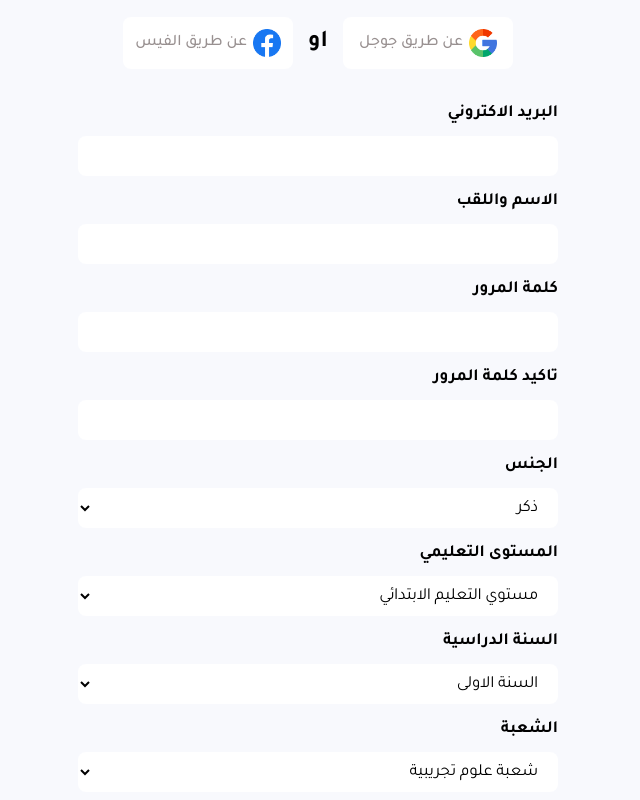
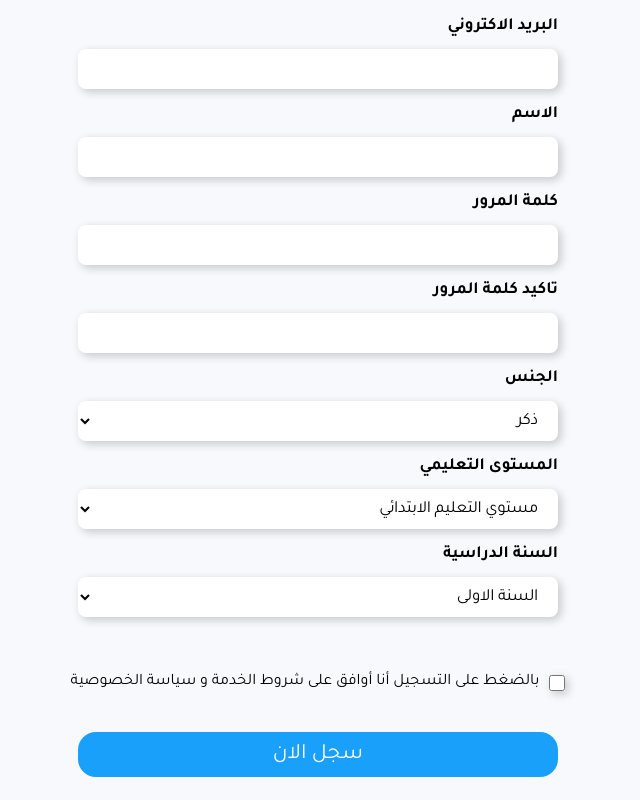
Before and after one commit to ahmad-salah108/Academytna, a React (Create React App) app: page /register/student in a window 1280 px wide. Shown: the part 220-1020 px from the top of the page, without its empty margins (322-962 px from the left). Built offline with nearby package versions, Linux system fonts and the light colour scheme.

Commit message:
login form validation

```diff
--- a/package.json
+++ b/package.json
@@ -14,6 +14,7 @@
     "react-calendar": "^3.9.0",
     "react-chartjs-2": "^4.3.1",
     "react-dom": "^18.2.0",
+    "react-hook-form": "^7.39.4",
     "react-icons": "^4.4.0",
     "react-paginate": "^8.1.3",
     "react-router": "^6.4.0",
--- a/src/assest/css/auth/teacherRegister.css
+++ b/src/assest/css/auth/teacherRegister.css
@@ -179,3 +179,11 @@
     font: bold;
     margin: 40px auto 10px;
 }
+.teacher-register button[disabled], .student-register button[disabled]{
+    opacity: 0.5;
+}
+
+.teacher-register input, .student-register input,
+.teacher-register select, .student-register select{
+    box-shadow: 3px 3px 10px 0 rgba(0, 0, 0, 0.2);
+}
--- a/src/assest/css/auth/techerLogin.css
+++ b/src/assest/css/auth/techerLogin.css
@@ -132,9 +132,12 @@
     margin: 40px auto 10px;
 }
 
-
 .teacher-login .forgot-password-link, .student-login .forgot-password-link{
     color: #18A0FB;
     font-size: 20px;
     font-weight: bold;
 }
+
+.teacher-login input, .student-login input{
+    box-shadow: 3px 3px 10px 0 rgba(0, 0, 0, 0.2);
+}
--- a/src/pages/auth/StudentLogin.js
+++ b/src/pages/auth/StudentLogin.js
@@ -1,14 +1,13 @@
-import {useEffect, useRef} from 'react'
-import { Link, Navigate, useNavigate } from 'react-router-dom'
-import google from '../../images/Group.png'
-import facebook from '../../images/فيس  2.png'
-import axios from 'axios';
+import {useEffect} from 'react'
+import { Link } from 'react-router-dom'
+import { useForm } from 'react-hook-form';
 
 export default function StudentLogin() {
-  const email = useRef();
-  const password = useRef();
-  const navigate = useNavigate();
-  const authError = useRef();
+  const {register, handleSubmit, formState: {errors}} = useForm();
+
+  const onSubmit = (data)=>{
+    console.log(data);
+  }
 
   useEffect(()=>{
       window.scrollTo({
@@ -16,24 +15,6 @@ export default function StudentLogin() {
         top:0
       })
     },[])
-
-    const handleAuth = (e)=>{
-      e.preventDefault();
-      axios.post('https://pall.pal-lady.com/InfixLMS%20v5.0.0/api/login', null,{
-        params: {
-          email: email.current.value,
-          password: password.current.value,
-        },
-      }).then(response => {
-        if(response.status == 200){
-          navigate('/')
-        }else{
-          console.log('auth error')
-        }
-      }).catch(err => {
-        authError.current.textContent = 'خطأ في بيانات التسجيل'
-      });
-    };
 
   return (
     <div className='student-login container'>
@@ -45,31 +26,21 @@ export default function StudentLogin() {
                 <Link to={"/login/teacher"} className="notActive">تسجيل كمعلم </Link>
             </div>
            <div className='register-process-wrapper'>
-              <div className='register-through'>
-                <button className='register-way-box'>
-                  <img src={google} alt="" className='image-way'/>
-                  <span className='name-way'>عن طريق جوجل </span>
-                </button>
-                <span className='or'>او</span>
-                <button className='register-way-box'>
-                  <img src={facebook} alt=""  className='image-way'/>
-                  <span className='name-way'>عن طريق الفيس </span>
-                </button>
-              </div>
-              <form className='register-form'>
+              <form onSubmit={handleSubmit(onSubmit)} className='register-form'>
                 <div className='form-input-wrapper'>
                   <label className='input-title'>البريد الاكتروني</label>
-                  <input ref={email} type={"email"} className="input"/>
+                  <input type={"email"} {...register('email', {required: 'البريد الالكتروني مطلوب'})} className="input"/>
+                  <span style={{color: 'red'}}>{errors.email?.message}</span>
                 </div>
                 <div className='form-input-wrapper'>
                   <label className='input-title'> كلمة المرور   </label>
-                  <input ref={password} type={'password'} className="input"/>
+                  <input type={'password'} {...register('password', {required: 'كلمة المرور مطلوبة'})} className="input"/>
+                  <span style={{color: 'red'}}>{errors.password?.message}</span>
                 </div>
                 <Link className='forgot-password-link' to={"/forgot-password"}>
                 هل نسيت كلمة المرور
                 </Link>
-                <button onClick={handleAuth} className='register-btn'> تسجيل الدخول  </button>
-                <h2 style={{color: 'red'}} ref={authError}></h2>
+                <button className='register-btn'> تسجيل الدخول  </button>
               </form>
           </div>
         </div>
--- a/src/pages/auth/StudentRegister.js
+++ b/src/pages/auth/StudentRegister.js
@@ -1,17 +1,23 @@
+import { useRef } from 'react'
 import {useEffect} from 'react'
+import { useForm } from 'react-hook-form'
 import { Link } from 'react-router-dom'
-import google from '../../images/Group.png'
-import facebook from '../../images/فيس  2.png'
 
 export default function StudentRegister() {
+  const {register, handleSubmit, formState: {errors}} = useForm();
+  const password = useRef(null);
+  const {ref, ...rest} = register('password', {required: 'كلمة المرور مطلوبة'});
 
-    useEffect(()=>{
-        window.scrollTo({
-          behavior:"smooth",
-          top:0
-        })
-      },[])
+  const onSubmit = (data)=>{
+    console.log(data)
+  }
 
+  useEffect(()=>{
+      window.scrollTo({
+        behavior:"smooth",
+        top:0
+      })
+    },[])
 
   return (
     <div className='student-register container'>
@@ -23,37 +29,33 @@ export default function StudentRegister() {
                 <Link to={"/register/teacher"} className="notActive">تسجيل كمعلم </Link>
             </div>
            <div className='register-process-wrapper'>
-              <div className='register-through'>
-                <button className='register-way-box'>
-                  <img src={google} alt="" className='image-way'/>
-                  <span className='name-way'>عن طريق جوجل </span>
-                </button>
-                <span className='or'>او</span>
-                <button className='register-way-box'>
-                  <img src={facebook} alt=""  className='image-way'/>
-                  <span className='name-way'>عن طريق الفيس </span>
-                </button>
-              </div>
-              <form className='register-form'>
+              <form onSubmit={handleSubmit(onSubmit)} className='register-form'>
                 <div className='form-input-wrapper'>
                   <label className='input-title'>البريد الاكتروني</label>
-                  <input type={"email"} className="input"/>
+                  <input type={"email"} {...register('email', {required: 'البريد الالكتروني مطلوب'})} className="input"/>
+                  <span style={{color: 'red'}}>{errors.email?.message}</span>
                 </div>
                 <div className='form-input-wrapper'>
-                  <label className='input-title'>الاسم واللقب</label>
-                  <input type={"email"} className="input"/>
+                  <label className='input-title'>الاسم</label>
+                  <input {...register('name', {required: 'الاسم مطلوب'})} className="input"/>
+                  <span style={{color: 'red'}}>{errors.name?.message}</span>
                 </div>
                 <div className='form-input-wrapper'>
                   <label className='input-title'> كلمة المرور   </label>
-                  <input type={'password'} className="input"/>
+                  <input type={'password'} ref={e => {ref(e); password.current = e;}} {...rest}  className="input"/>
+                  <span style={{color: 'red'}}>{errors.password?.message}</span>
                 </div>
                 <div className='form-input-wrapper'>
                   <label className='input-title'> تاكيد كلمة المرور  </label>
-                  <input type={'password'} className="input"/>
+                  <input type={'password'} {...register('confirmPass', {
+                    required: 'تاكيد كلمة المرور مطلوب',
+                    validate: v => v==password.current.value ? true : 'كلمة المرور غير مطابقة'
+                    })} className="input"/>
+                  <span style={{color: 'red'}}>{errors.confirmPass?.message}</span>
                 </div>
                 <div className='form-input-wrapper'>
-                  <label  className='input-title'>الجنس</label>
-                  <select className="input select">
+                  <label className='input-title'>الجنس</label>
+                  <select {...register('gender')} className="input select">
                     <optgroup label='اختيار الجنس' className='descripe-select'>
                       <option className='option'>ذكر</option>
                       <option className='option'>انثى</option>
@@ -61,8 +63,8 @@ export default function StudentRegister() {
                   </select>
                 </div>
                 <div className='form-input-wrapper'>
-                  <label  className='input-title'>المستوى التعليمي </label>
-                  <select className="input select">
+                  <label className='input-title'>المستوى التعليمي </label>
+                  <select {...register('level')} className="input select">
                     <optgroup label=' اختر المستوى ' className='descripe-select'>
                       <option className='option'>مستوي التعليم الابتدائي </option>
                       <option className='option'>مستوي التعليم المتوسط </option>
@@ -71,8 +73,8 @@ export default function StudentRegister() {
                   </select>
                 </div>
                 <div className='form-input-wrapper'>
-                  <label  className='input-title'> السنة الدراسية </label>
-                  <select className="input select">
+                  <label className='input-title'> السنة الدراسية </label>
+                  <select {...register('year')} className="input select">
                     <optgroup label='  اختر السنة الدراسية   ' className='descripe-select'>
                       <option className='option'>السنة الاولى</option>
                       <option className='option'> السنة الثانية </option>
@@ -80,22 +82,11 @@ export default function StudentRegister() {
                     </optgroup>
                   </select>
                 </div>
-                <div className='form-input-wrapper'>
-                  <label  className='input-title'> الشعبة </label>
-                  <select className="input select">
-                    <optgroup label='اختر  الشعبة  ' className='descripe-select'>
-                      <option className='option'> شعبة علوم تجريبية</option>
-                      <option className='option'> شعبة رياضيات </option>
-                      <option className='option'> شعبة تسيير واقتصاد </option>
-                      <option className='option'> شعبة تقني رياضي </option>
-                      <option className='option'> شعبة فلسفة ولغات اجنبية </option>
-                    </optgroup>
-                  </select>
+                <div className='policy-wrapper'>
+                  <input type={"checkbox"} {...register('policy', {required: 'يجب الموافقة على شروط الخدمة وسياسة الخصوصية'})} className="input-radio" id='student-policy'/>
+                  <label className='policy-label' htmlFor="student-policy">بالضغط على التسجيل أنا أوافق على شروط الخدمة و سياسة الخصوصية  </label>
                 </div>
-                <div className='policy-wrapper'>
-                  <input type={"checkbox"} className="input-radio" id='student-policy'/>
-                  <label className='policy-label' for="student-policy">بالضغط على التسجيل أنا أوافق على شروط الخدمة و سياسة الخصوصية  </label>
-                </div>
+                <span style={{color: 'red'}}>{errors.policy?.message}</span>
                 <button className='register-btn'>سجل الان </button>
               </form>
           </div>
--- a/src/pages/auth/TeacherLogin.js
+++ b/src/pages/auth/TeacherLogin.js
@@ -1,51 +1,21 @@
-import {useEffect, useRef} from 'react'
+import {useEffect} from 'react'
 import '../../assest/css/auth/techerLogin.css'
-import { Link, useNavigate } from 'react-router-dom'
-import google from '../../images/Group.png'
-import facebook from '../../images/فيس  2.png'
-import axios from 'axios';
+import { Link } from 'react-router-dom'
+import { useForm } from 'react-hook-form'
 
 export default function TeacherLogin() {
-  const email = useRef();
-  const password = useRef();
-  const navigate = useNavigate();
-  const authError = useRef();
-  // const token = localStorage.get('accessToken')
+  const {register, handleSubmit, formState: {errors}} = useForm();
+
+  const onSubmit = (data)=>{
+    console.log(data);
+  }
+
   useEffect(()=>{
     window.scrollTo({
       behavior:"smooth",
       top:0
     })
   },[])
-
-  const handleAuth = (e)=>{
-    e.preventDefault();
-    axios.post('https://pall.pal-lady.com/InfixLMS%20v5.0.0/api/login', null,{
-      params:{
-        email: email.current.value,
-        password: password.current.value
-      }
-    }).then(response => {
-      if(response.status == 200){
-        localStorage.setItem('access', response.data.data.access_token);
-        // navigate('/')
-      }else{
-        console.log('auth error')
-      }
-    }).catch(err => {
-      authError.current.textContent = 'خطأ في بيانات التسجيل'
-    });
-  };
-
-  const asd = ()=>{
-    axios.get('https://pall.pal-lady.com/InfixLMS%20v5.0.0/api/my-classes', {
-      headers: {
-        'Authorization': `Bearer ${localStorage.getItem('access')}`,
-      }
-    }).then(response => {
-      console.log(response)
-    }).catch(err => console.log(err))
-  };
 
   return (
     <div className='teacher-login container'>
@@ -57,33 +27,22 @@ export default function TeacherLogin() {
                 <Link to={"/login/teacher"} className="active">تسجيل كمعلم </Link>
             </div>
            <div className='register-process-wrapper'>
-              <div className='register-through'>
-                <button className='register-way-box'>
-                  <img src={google} alt="" className='image-way'/>
-                  <span className='name-way'>عن طريق جوجل </span>
-                </button>
-                <span className='or'>او</span>
-                <button className='register-way-box'>
-                  <img src={facebook} alt=""  className='image-way'/>
-                  <span className='name-way'>عن طريق الفيس </span>
-                </button>
-              </div>
-              <form className='register-form'>
+              <form onSubmit={handleSubmit(onSubmit)} className='register-form'>
                 <div className='form-input-wrapper'>
                   <label className='input-title'>البريد الاكتروني</label>
-                  <input ref={email} type={"email"} className="input"/>
+                  <input type={"email"} {...register('email', {required: 'البريد الالكتروني مطلوب'})} className="input"/>
+                  <span style={{color: 'red'}}>{errors.email?.message}</span>
                 </div>
                 <div className='form-input-wrapper'>
                   <label className='input-title'> كلمة المرور   </label>
-                  <input ref={password} type={'password'} className="input"/>
+                  <input type={'password'} {...register('password', {required: 'كلمة المرور مطلوبة'})} className="input"/>
+                  <span style={{color: 'red'}}>{errors.password?.message}</span>
                 </div>
                 <Link className='forgot-password-link' to={"/forgot-password"}>
                 هل نسيت كلمة المرور
                 </Link>
-                <button onClick={handleAuth} className='register-btn'> تسجيل الدخول  </button>
-                <h2 style={{color: 'red'}} ref={authError}></h2>
+                <button className='register-btn'> تسجيل الدخول  </button>
               </form>
-              <button onClick={asd}>Asd</button>
           </div>
         </div>
     </div>
--- a/src/pages/auth/TeacherRegister.js
+++ b/src/pages/auth/TeacherRegister.js
@@ -1,11 +1,16 @@
-import {useEffect} from 'react'
+import {useEffect, useRef} from 'react'
 import '../../assest/css/auth/teacherRegister.css'
 import { Link } from 'react-router-dom'
-import google from '../../images/Group.png'
-import facebook from '../../images/فيس  2.png'
-import {IoIosAttach} from 'react-icons/io'
+import { useForm } from 'react-hook-form'
 
 export default function TeacherRegister() {
+  const {register, handleSubmit, formState: {errors}} = useForm();
+  const password = useRef(null);
+  const {ref, ...rest} = register('password', {required: 'كلمة المرور مطلوبة'});
+
+  const onSubmit = (data)=>{
+    console.log(data)
+  }
 
   useEffect(()=>{
     window.scrollTo({
@@ -24,58 +29,49 @@ export default function TeacherRegister() {
                 <Link to={"/register/teacher"} className="active">تسجيل كمعلم </Link>
             </div>
            <div className='register-process-wrapper'>
-              <div className='register-through'>
-                <button className='register-way-box'>
-                  <img src={google} alt="" className='image-way'/>
-                  <span className='name-way'>عن طريق جوجل </span>
-                </button>
-                <span className='or'>او</span>
-                <button className='register-way-box'>
-                  <img src={facebook} alt=""  className='image-way'/>
-                  <span className='name-way'>عن طريق الفيس </span>
-                </button>
-              </div>
-              <form className='register-form'>
+              <form onSubmit={handleSubmit(onSubmit)} className='register-form'>
                 <div className='form-input-wrapper'>
                   <label className='input-title'>البريد الاكتروني</label>
-                  <input type={"email"} className="input"/>
+                  <input type={"email"} {...register('email', {required: 'البريد الالكتروني مطلوب'})} className="input"/>
+                  <span style={{color: 'red'}}>{errors.email?.message}</span>
                 </div>
                 <div className='form-input-wrapper'>
-                  <label className='input-title'>الاسم واللقب</label>
-                  <input type={"email"} className="input"/>
+                  <label className='input-title'>الاسم</label>
+                  <input {...register('name', {required: 'الاسم مطلوب'})} className="input"/>
+                  <span style={{color: 'red'}}>{errors.name?.message}</span>
                 </div>
                 <div className='form-input-wrapper'>
                   <label className='input-title'>رقم الجوال  </label>
-                  <input type={'tel'} className="input"/>
+                  <input {...register('mobileNum', {required: 'رقم الجوال مطلوب'})} className="input"/>
+                  <span style={{color: 'red'}}>{errors.mobileNum?.message}</span>
                 </div>
                 <div className='form-input-wrapper'>
                   <label className='input-title'> كلمة المرور   </label>
-                  <input type={'password'} className="input"/>
+                  <input type={'password'} ref={e => {ref(e); password.current = e;}} {...rest}  className="input"/>
+                  <span style={{color: 'red'}}>{errors.password?.message}</span>
                 </div>
                 <div className='form-input-wrapper'>
                   <label className='input-title'> تاكيد كلمة المرور  </label>
-                  <input type={'password'} className="input"/>
+                  <input type={'password'} {...register('confirmPass', {
+                    required: 'تاكيد كلمة المرور مطلوب',
+                    validate: v => v==password.current.value ? true : 'كلمة المرور غير مطابقة'
+                    })} className="input"/>
+                  <span style={{color: 'red'}}>{errors.confirmPass?.message}</span>
                 </div>
                 <div className='form-input-wrapper'>
                   <label  className='input-title'>الجنس</label>
-                  <select className="input select">
+                  <select {...register('gender')} className="input select">
                     <optgroup label='اختيار الجنس' className='descripe-select'>
                       <option className='option'>ذكر</option>
                       <option className='option'>انثى</option>
                     </optgroup>
                   </select>
                 </div>
-                <div className='form-input-wrapper'>
-                  <label className='input-title'>   ارفاق السيرة الذاتية (CV)  </label>
-                  <div>
-                    <label htmlFor='file' className='label-chooseFile'><IoIosAttach/></label>
-                    <input type={'file'} className="input file" id='file'/>
-                  </div>
+                <div className='policy-wrapper'>
+                  <input type={"checkbox"} {...register('policy', {required: 'يجب الموافقة على شروط الخدمة وسياسة الخصوصية'})} className="input-radio" id='policy-input'/>
+                  <label htmlFor='policy-input' className='policy-label'>بالضغط على التسجيل أنا أوافق على شروط الخدمة و سياسة الخصوصية  </label>
                 </div>
-                <div className='policy-wrapper'>
-                  <input type={"checkbox"} className="input-radio" id='policy-input'/>
-                  <label for='policy-input' className='policy-label'>بالضغط على التسجيل أنا أوافق على شروط الخدمة و سياسة الخصوصية  </label>
-                </div>
+                <span style={{color: 'red'}}>{errors.policy?.message}</span>
                 <button className='register-btn'>سجل الان </button>
               </form>
           </div>
```
Also changed, not shown: 1 other file (tests, documents, lock files or other folders).
